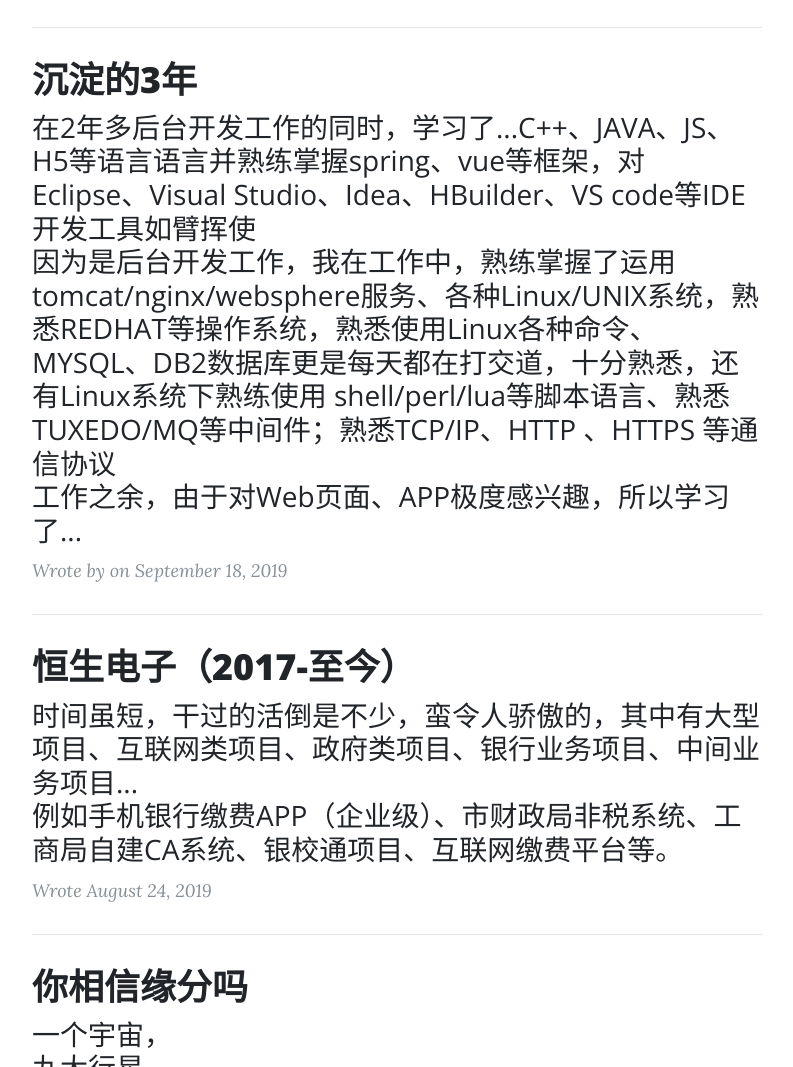
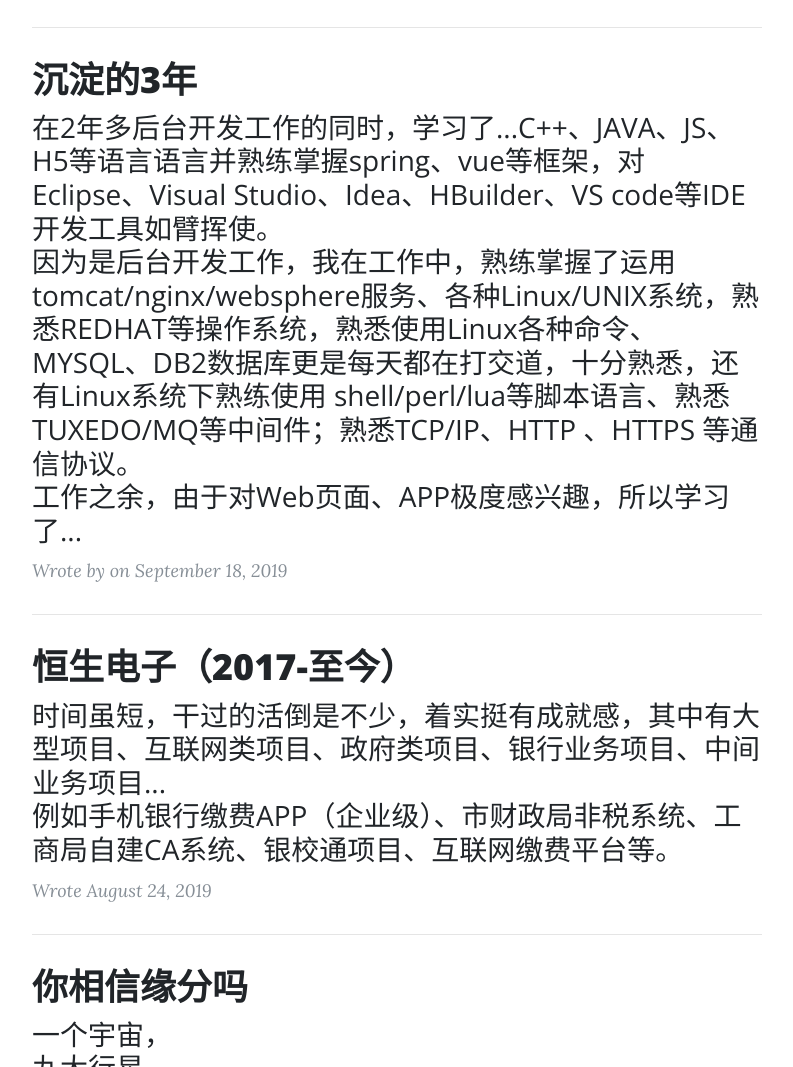
Before and after one commit to meepooo/meepooo.github.io, a website: page index.html in a window 1280 px wide. Shown: the part 982-2049 px from the top of the page, without its empty margins (243-1036 px from the left). Drawn offline with nearby package versions, Linux system fonts and the light colour scheme.

Commit message:
Update index.html

```diff
--- a/index.html
+++ b/index.html
@@ -92,8 +92,8 @@
                         <h2 class="post-title">
                             沉淀的3年</h2>
                         <h3 class="post-subtitle">
-                            在2年多后台开发工作的同时，学习了...C++、JAVA、JS、H5等语言语言并熟练掌握spring、vue等框架，对 Eclipse、Visual Studio、Idea、HBuilder、VS code等IDE开发工具如臂挥使
-                            <br />因为是后台开发工作，我在工作中，熟练掌握了运用 tomcat/nginx/websphere服务、各种Linux/UNIX系统，熟悉REDHAT等操作系统，熟悉使用Linux各种命令、MYSQL、DB2数据库更是每天都在打交道，十分熟悉，还有Linux系统下熟练使用 shell/perl/lua等脚本语言、熟悉TUXEDO/MQ等中间件；熟悉TCP/IP、HTTP 、HTTPS 等通信协议
+                            在2年多后台开发工作的同时，学习了...C++、JAVA、JS、H5等语言语言并熟练掌握spring、vue等框架，对 Eclipse、Visual Studio、Idea、HBuilder、VS code等IDE开发工具如臂挥使。
+                            <br />因为是后台开发工作，我在工作中，熟练掌握了运用 tomcat/nginx/websphere服务、各种Linux/UNIX系统，熟悉REDHAT等操作系统，熟悉使用Linux各种命令、MYSQL、DB2数据库更是每天都在打交道，十分熟悉，还有Linux系统下熟练使用 shell/perl/lua等脚本语言、熟悉TUXEDO/MQ等中间件；熟悉TCP/IP、HTTP 、HTTPS 等通信协议。
                             <br />工作之余，由于对Web页面、APP极度感兴趣，所以学习了...
                         </h3>
                     </a>
@@ -106,7 +106,7 @@
                             恒生电子（2017-至今）
                         </h2>
                         <h3 class="post-subtitle">
-                            时间虽短，干过的活倒是不少，蛮令人骄傲的，其中有大型项目、互联网类项目、政府类项目、银行业务项目、中间业务项目...
+                            时间虽短，干过的活倒是不少，着实挺有成就感，其中有大型项目、互联网类项目、政府类项目、银行业务项目、中间业务项目...
                             <br />例如手机银行缴费APP（企业级）、市财政局非税系统、工商局自建CA系统、银校通项目、互联网缴费平台等。
                         </h3>
                     </a>
```
